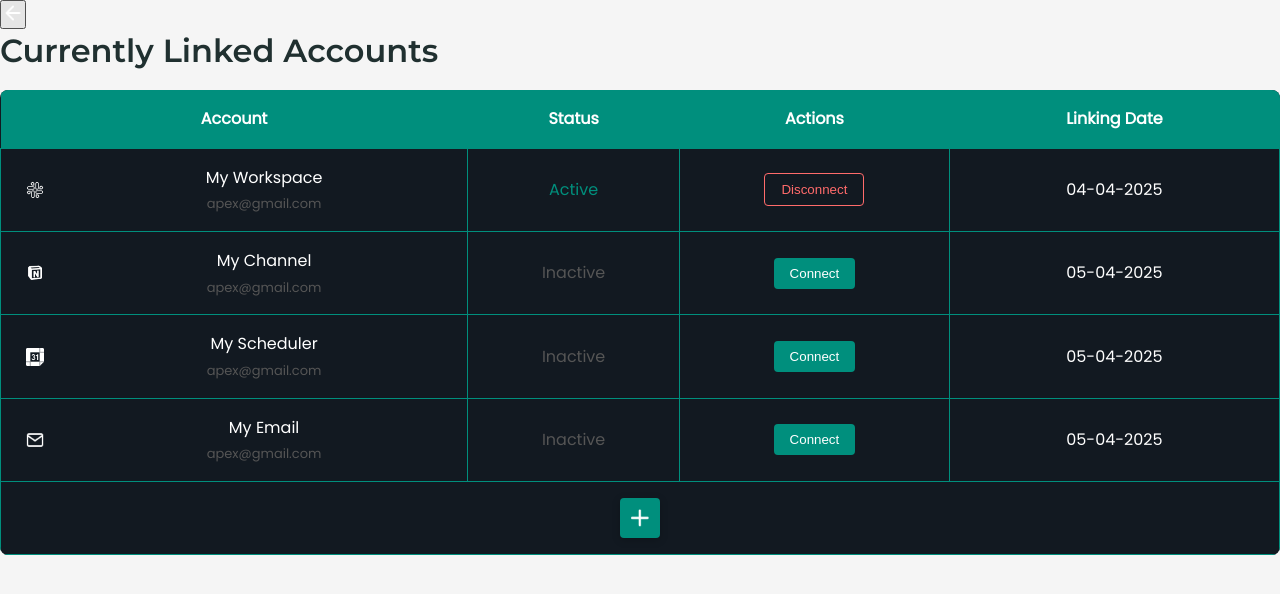
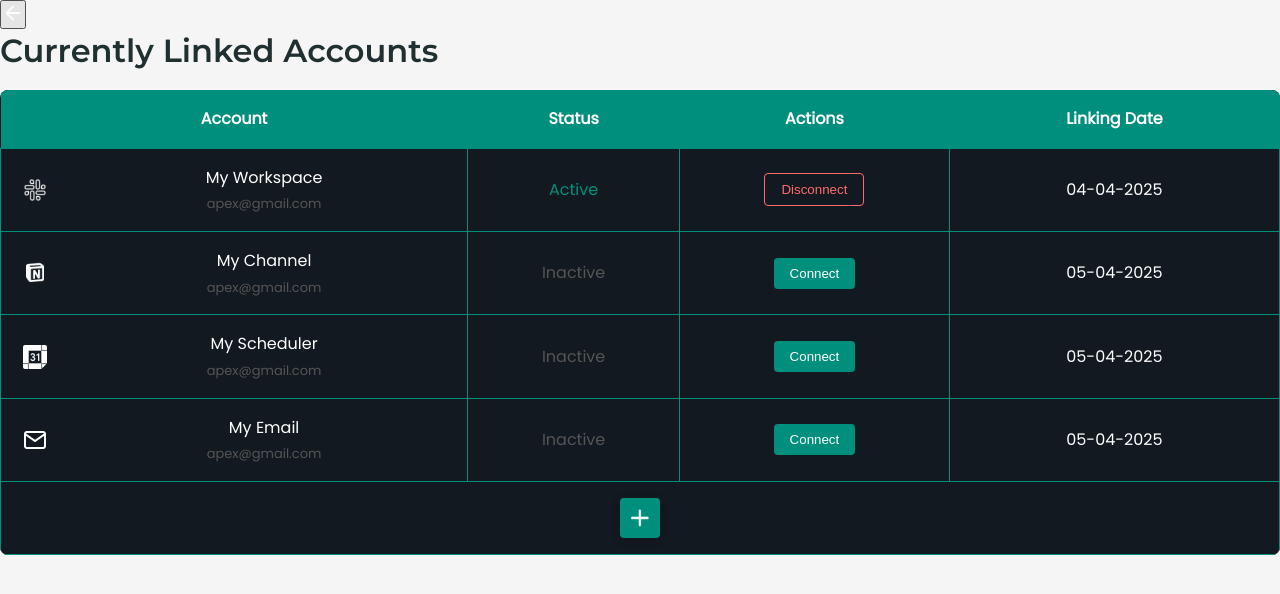
Before and after one commit to Saleh-Ghalayini/Apexo, a React (Vite) app in the folder client/: page /integrations in a window 1280 px wide. Shown: the top 594 px of the page. Built offline with nearby package versions, Linux system fonts and the light colour scheme.

Commit message:
fixed the size of the icons

```diff
--- a/client/src/pages/Integrations/index.tsx
+++ b/client/src/pages/Integrations/index.tsx
@@ -80,11 +80,11 @@ const IntegrationsPage: React.FC = () => {
       render: (account) => (
         <div className="account-cell">
           <div className="account-icon">
-            {account.type === 'workspace' && <img src={slackIcon} width={18} height={18} alt="Workspace" />}
-            {account.type === 'channel' && <img src={notionIcon} width={18} height={18} alt="Channel" />}
-            {account.type === 'scheduler' && <img src={calendarIcon} width={18} height={18} alt="Scheduler" />}
-            {account.type === 'Email' && <img src={mailIcon} width={18} height={18} alt="Email" />}
-            {account.type === 'Other' && <img src={notionIcon} width={18} height={18} alt="Other" />}
+            {account.type === 'workspace' && <img src={slackIcon} width={24} height={24} alt="Workspace" />}
+            {account.type === 'channel' && <img src={notionIcon} width={24} height={24} alt="Channel" />}
+            {account.type === 'scheduler' && <img src={calendarIcon} width={24} height={24} alt="Scheduler" />}
+            {account.type === 'Email' && <img src={mailIcon} width={24} height={24} alt="Email" />}
+            {account.type === 'Other' && <img src={notionIcon} width={24} height={24} alt="Other" />}
           </div>
           <div className="account-info">
             <div className="account-name">{account.name}</div>
```
